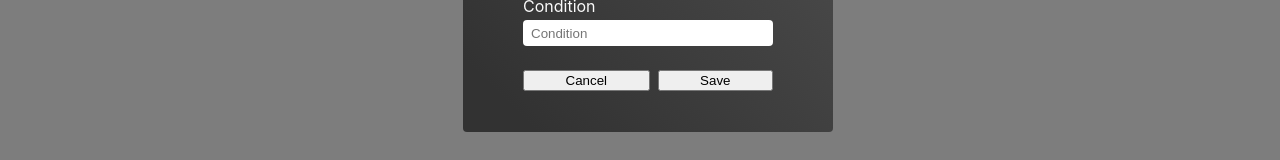
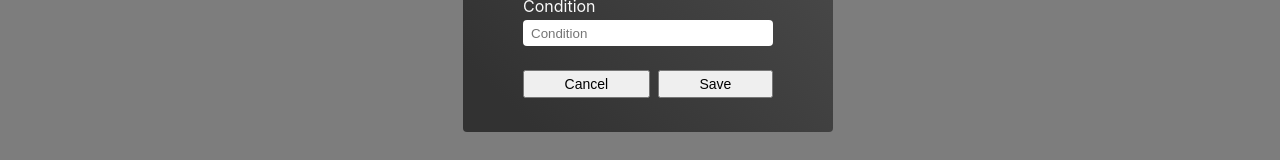
Before and after one commit to rtwayland/record-box, a React (Create React App) app: page / in a window 1280 px wide. Both pictures are taken after a click on the button "Add". Shown: the part 461-621 px from the top of the page. Built offline with nearby package versions, Linux system fonts and the light colour scheme; no server answers.

Commit message:
Styling Buttons

```diff
--- a/src/components/Button.tsx
+++ b/src/components/Button.tsx
@@ -1,5 +1,13 @@
-const Button = () => {
-  return <div>Filler</div>;
-};
+import styled from '@emotion/styled';
+
+const Button = styled.button<{
+  padding?: string | number;
+  margin?: string | number;
+}>(({ padding, margin }) => ({
+  fontSize: 14,
+  cursor: 'pointer',
+  padding,
+  margin,
+}));
 
 export default Button;
--- a/src/components/Nav/index.tsx
+++ b/src/components/Nav/index.tsx
@@ -3,6 +3,7 @@ import { useContext } from 'react';
 import { MdAddCircle } from 'react-icons/md';
 import { SHOW_ADD_RECORD } from '../../constants';
 import { store } from '../../store';
+import Button from '../Button';
 import Search from './Search';
 
 const Nav = () => {
@@ -15,9 +16,9 @@ const Nav = () => {
     <NavBar>
       <Logo>Record Box</Logo>
       <Search />
-      <button onClick={showAddRecord} title="Add">
+      <Button onClick={showAddRecord} title="Add">
         <MdAddCircle size={30} />
-      </button>
+      </Button>
     </NavBar>
   );
 };
--- a/src/components/Record.tsx
+++ b/src/components/Record.tsx
@@ -14,6 +14,7 @@ import {
   UPDATE_RECORD,
 } from '../constants';
 import Vinyl from './Vinyl';
+import Button from './Button';
 
 const Record = ({
   record,
@@ -98,12 +99,16 @@ const Record = ({
             <Buttons>
               {!isEditing && (
                 <>
-                  <button onClick={handleDelete} title="Delete">
+                  <Button
+                    onClick={handleDelete}
+                    title="Delete"
+                    margin="0 4px 0 0"
+                  >
                     <MdDelete size={30} />
-                  </button>
-                  <button onClick={() => setIsEditing(true)} title="Edit">
+                  </Button>
+                  <Button onClick={() => setIsEditing(true)} title="Edit">
                     <MdEdit size={30} />
-                  </button>
+                  </Button>
                 </>
               )}
             </Buttons>
@@ -154,14 +159,14 @@ const Record = ({
                   />
                 </Label>
                 <FormButtons>
-                  <button onClick={handleCancel} title="Cancel">
+                  <Button padding="4px 0" onClick={handleCancel} title="Cancel">
                     {/* <MdCancel size={30} /> */}
                     Cancel
-                  </button>
-                  <button onClick={handleSave} title="Save">
+                  </Button>
+                  <Button padding="4px 0" onClick={handleSave} title="Save">
                     {/* <MdSave size={30} /> */}
                     Save
-                  </button>
+                  </Button>
                 </FormButtons>
               </Inputs>
             )}
--- a/src/index.css
+++ b/src/index.css
@@ -1,5 +1,6 @@
 body {
   margin: 0;
+  background-color: #fafafa;
   font-family: -apple-system, BlinkMacSystemFont, 'Segoe UI', 'Roboto', 'Oxygen',
     'Ubuntu', 'Cantarell', 'Fira Sans', 'Droid Sans', 'Helvetica Neue',
     sans-serif;
```
